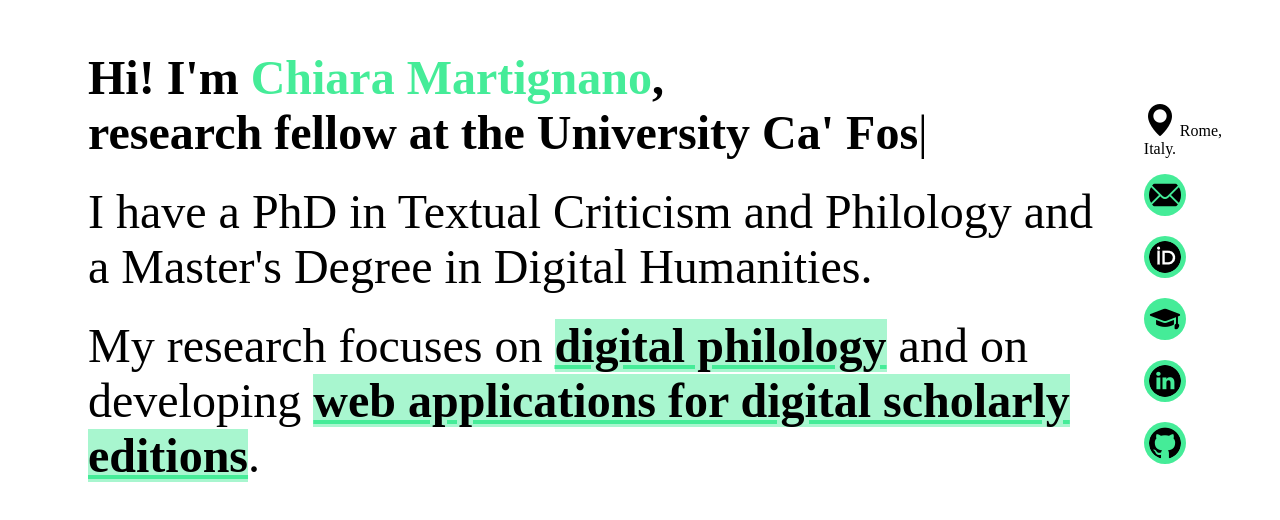
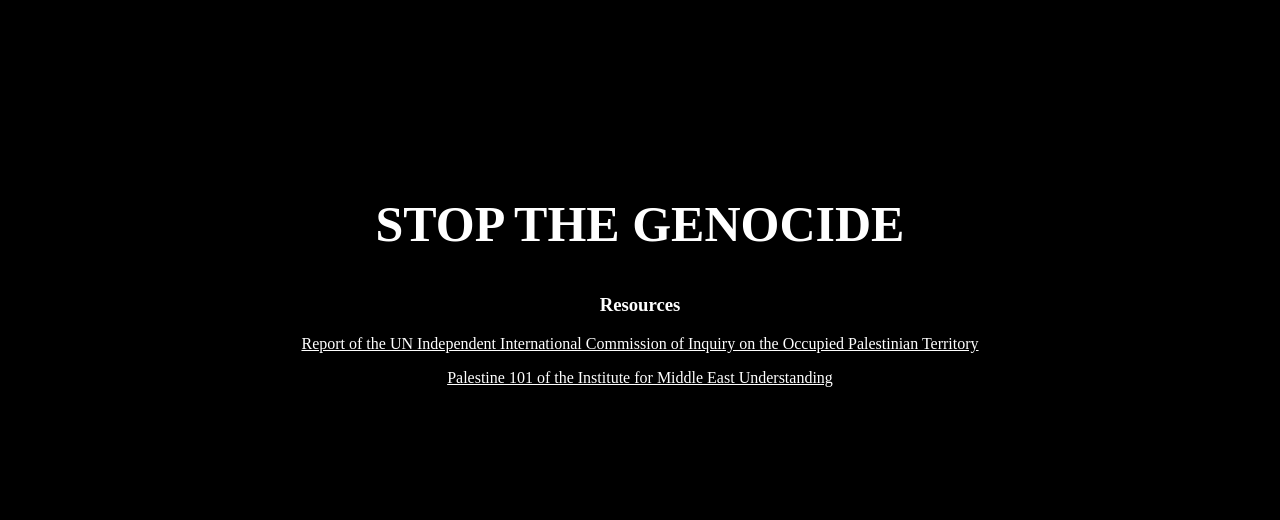
Before and after one commit to ChiaraMartignano/presentation, a website: page index.html in a window 1280 px wide. Shown: the part 122-642 px from the top of the page. Drawn offline with nearby package versions, Linux system fonts and the light colour scheme; a web font is replaced by a local one.

Commit message:
Temp-Gaza-Strike

```diff
--- a/index.html
+++ b/index.html
@@ -25,9 +25,21 @@
 			</nav>
 		</div> -->
 		<section id="main_section">
-			<div id="bio">
+			<div>
+				<h1>
+					STOP THE GENOCIDE
+				</h1>
+				<h3>Resources</h3>
+					<p>
+						<a target="_blank" href="https://www.ohchr.org/en/press-releases/2025/09/israel-has-committed-genocide-gaza-strip-un-commission-finds">Report of the UN Independent International Commission of Inquiry on the Occupied Palestinian Territory</a>
+					</p>
+					<p>
+						<a href="https://imeu.org/resources/palestine-101" target="_blank">Palestine 101 of the Institute for Middle East Understanding</a>
+					</p>
+			</div>
+			<!-- <div id="bio">
 				<div>
-					<!-- Element to contain animated typing -->
+					<!-- Element to contain animated typing
 					<div id="typed-strings">
 						<p><strong>Hi! I'm <span id="name">Chiara Martignano</span>,<br>research fellow at the University Ca' Foscari of Venice.</strong></p>
 					</div>
@@ -60,7 +72,7 @@
 				<a class="icon-link" href="https://github.com/ChiaraMartignano" target="_blank" aria-label="GitHub">
 					<img src="./img/icons/github.png" alt="GitHub"/>
 				</a>
-			</div>
+			</div> -->
 		</section>
 		<!-- <section id="CV">
 			<div>
--- a/style.css
+++ b/style.css
@@ -11,7 +11,7 @@ body {
 	height: calc(100vh);
 	width: calc(100vw);
 	overflow: auto;
-	background-color: white;
+	background-color: black;
 	/* background-color: #99ffcc; */
 	align-content: center;
 }
@@ -38,11 +38,20 @@ section {
 	margin: 0;
 	border: 0;
 	padding: 40px;
+	color: white;
 }
 
 #main_section {
 	display: flex;
-	flex-direction: row;
+	flex-direction: column;
+	text-align: center;
+	margin: auto;
+	h1 {
+		font-size: 50px;
+	}
+	a {
+		color: white;
+	}
 }
 
 #bio {
```
